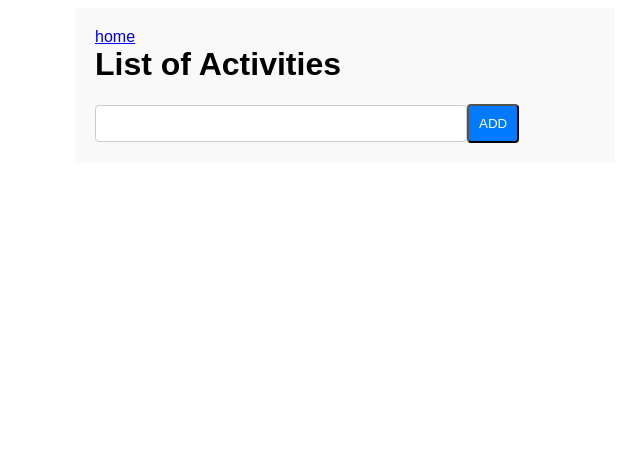
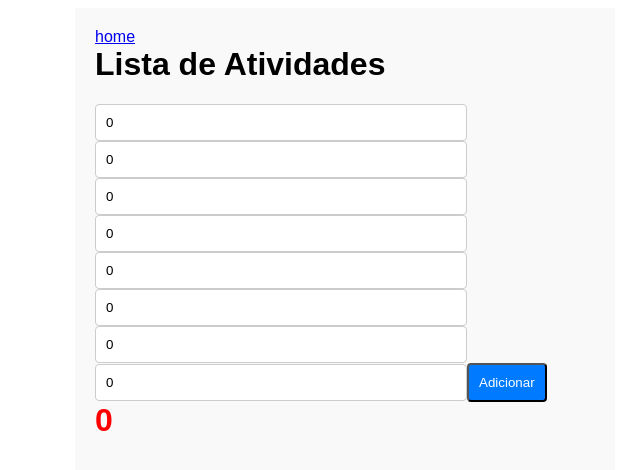
Before and after one commit to maousama1432/vite, a React (Vite) app: page /todo in a window 1280 px wide. Shown: the top 470 px of the page, without its empty margins (295-935 px from the left). Built offline with nearby package versions, Linux system fonts and the light colour scheme.

Commit message:
atualização

```diff
--- a/package.json
+++ b/package.json
@@ -11,7 +11,8 @@
   },
   "dependencies": {
     "react": "^18.2.0",
-    "react-dom": "^18.2.0"
+    "react-dom": "^18.2.0",
+    "react-router-dom": "^6.19.0"
   },
   "devDependencies": {
     "@types/react": "^18.2.15",
--- a/src/Todo/ToDo.jsx
+++ b/src/Todo/ToDo.jsx
@@ -6,8 +6,27 @@ export default function ToDo() {
   const [list, setList] = useState(JSON.parse(localStorage.getItem("List")) || []);
   const [activity, setActivity] = useState("");
   const [id, setId] = useState(list[list.length - 1]?.id + 1 || 1);
+  const [hp, setHp] = useState(0);
+  const [atk, setAtk] = useState(0);
+  const [def, setDef] = useState(0);
+  const [energyRecharge, setEnergyRecharge] = useState(0);
+  const [elementalMastery, setElementalMastery] = useState(0);
+  const [elementBonus, setElementBonus] = useState(0);
+  const [critRate, setCritRate] = useState(0);
+  const [critDMG, setCritDMG] = useState(0);
 
-    useEffect(() => { localStorage.setItem("List", JSON.stringify(list)) }, [list]);
+  useEffect(() => {
+    localStorage.setItem("List", JSON.stringify(list));
+  }, [list]);
+
+  const calculateTotalDamageOutput = () => {
+    // Calcule a saída de dano total com base nos atributos do personagem.
+    // Esta fórmula pode ser personalizada para o seu jogo ou necessidades específicas.
+    const totalDamageOutput =
+      atk + def + energyRecharge + elementalMastery + elementBonus + critRate + critDMG;
+
+    return totalDamageOutput;
+  };
 
   const save = (e) => {
     e.preventDefault();
@@ -15,6 +34,7 @@ export default function ToDo() {
     setId(id + 1);
     setActivity("");
   };
+
   const remove = (id) => {
     const auxList = [];
     list.map((item) => {
@@ -23,25 +43,95 @@ export default function ToDo() {
       }
     });
     setList(auxList);
-    }
+  };
+
+  const getTotalDamageOutputDisplay = () => {
+    const totalDamageOutput = calculateTotalDamageOutput();
     return (
-        <div class="container">
+      <h1 style={{ color: "red" }}>{totalDamageOutput}</h1>
+    );
+  };
+
+  return (
+    <div className="container">
       <Link to="/">home</Link>
-            <h1>List of Activities</h1>
+      <h1>Lista de Atividades</h1>
       <form onSubmit={save}>
-                <input type="text"
-                    value={activity}
-                    onChange={(e) => { setActivity(e.target.value) }} />
-                <button>ADD</button>
+  <input
+    type="number"
+    placeholder="HP"
+    value={hp}
+    onChange={(e) => {
+      setHp(e.target.value);
+    }}
+  />
+  <input
+    type="number"
+    placeholder="ATK"
+    value={atk}
+    onChange={(e) => {
+      setAtk(e.target.value);
+    }}
+  />
+  <input
+    type="number"
+    placeholder="DEF"
+    value={def}
+    onChange={(e) => {
+      setDef(e.target.value);
+    }}
+  />
+  <input
+    type="number"
+    placeholder="energyRecharge"
+    value={energyRecharge}
+    onChange={(e) => {
+        setEnergyRecharge(e.target.value);
+    }}
+  />
+<input
+    type="number"
+    placeholder="elementalMastery"
+    value={elementalMastery}
+    onChange={(e) => {
+        setElementalMastery(e.target.value);
+    }}
+  />
+<input
+    type="number"
+    placeholder="ElementBonus"
+    value={elementBonus}
+    onChange={(ElementBonus) => {
+        setElementBonus(e.target.value);
+    }}
+  />
+<input
+    type="number"
+    placeholder="critRate"
+    value={critRate}
+    onChange={(e) => {
+        setCritRate(e.target.value);
+    }}
+  />
+<input
+    type="number"
+    placeholder="critDMG"
+    value={critDMG}
+    onChange={(e) => {
+        setCritDMG(e.target.value);
+    }}
+  />
+  <button>Adicionar</button>
 </form>
-            {list.map((active) =>
+      {getTotalDamageOutputDisplay()}
+      {list.map((active) => (
         <ul key={active.id}>
           <li>
             <p>{active.activity}</p>
-                        <button onClick={() => remove(active.id)}>Remove</button>
+            <button onClick={() => remove(active.id)}>Remover</button>
           </li>
         </ul>
-            )}
+      ))}
     </div>
   );
 }
```
Also changed, not shown: 1 other file (tests, documents, lock files or other folders). Lines whose indentation alone changed are shown as unchanged.
